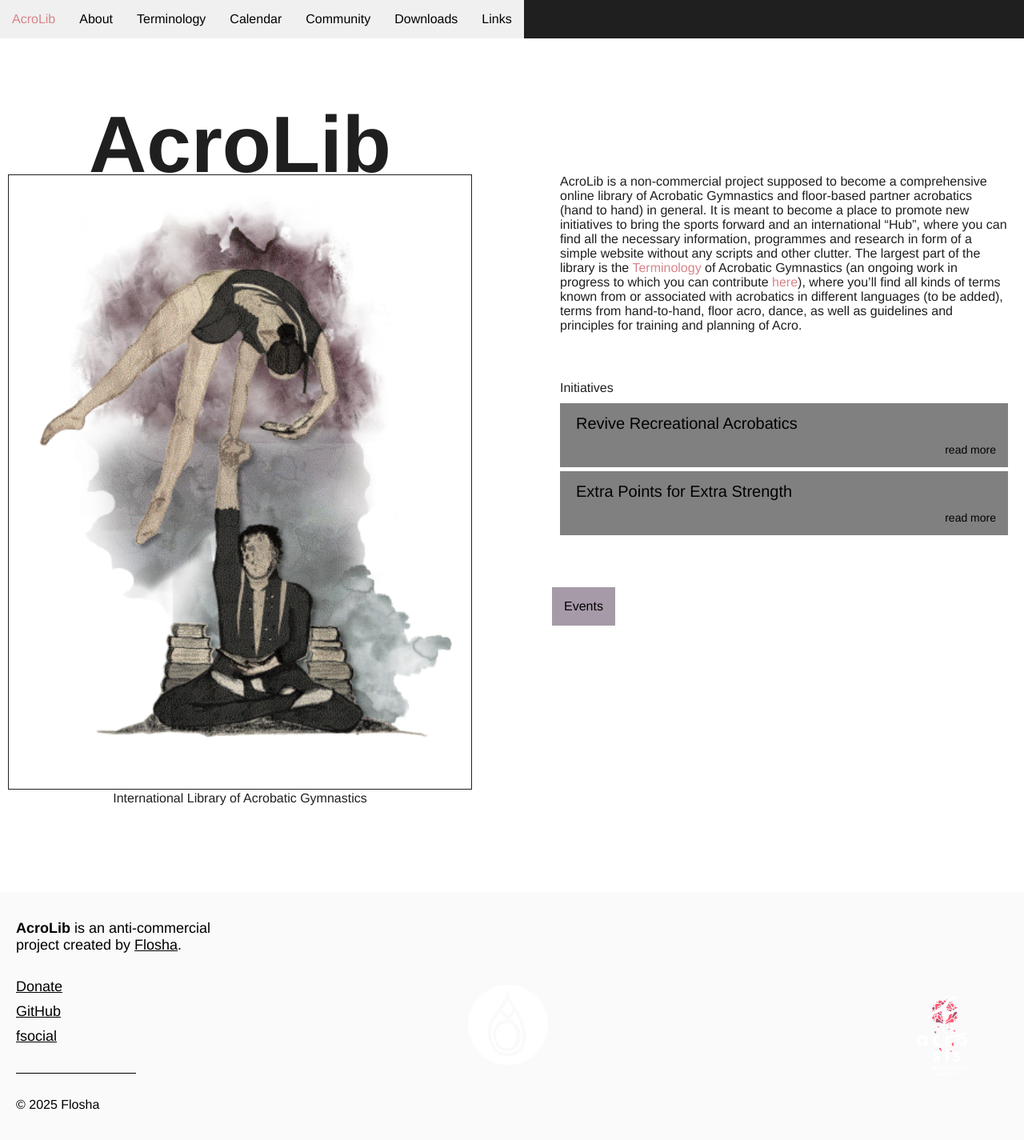
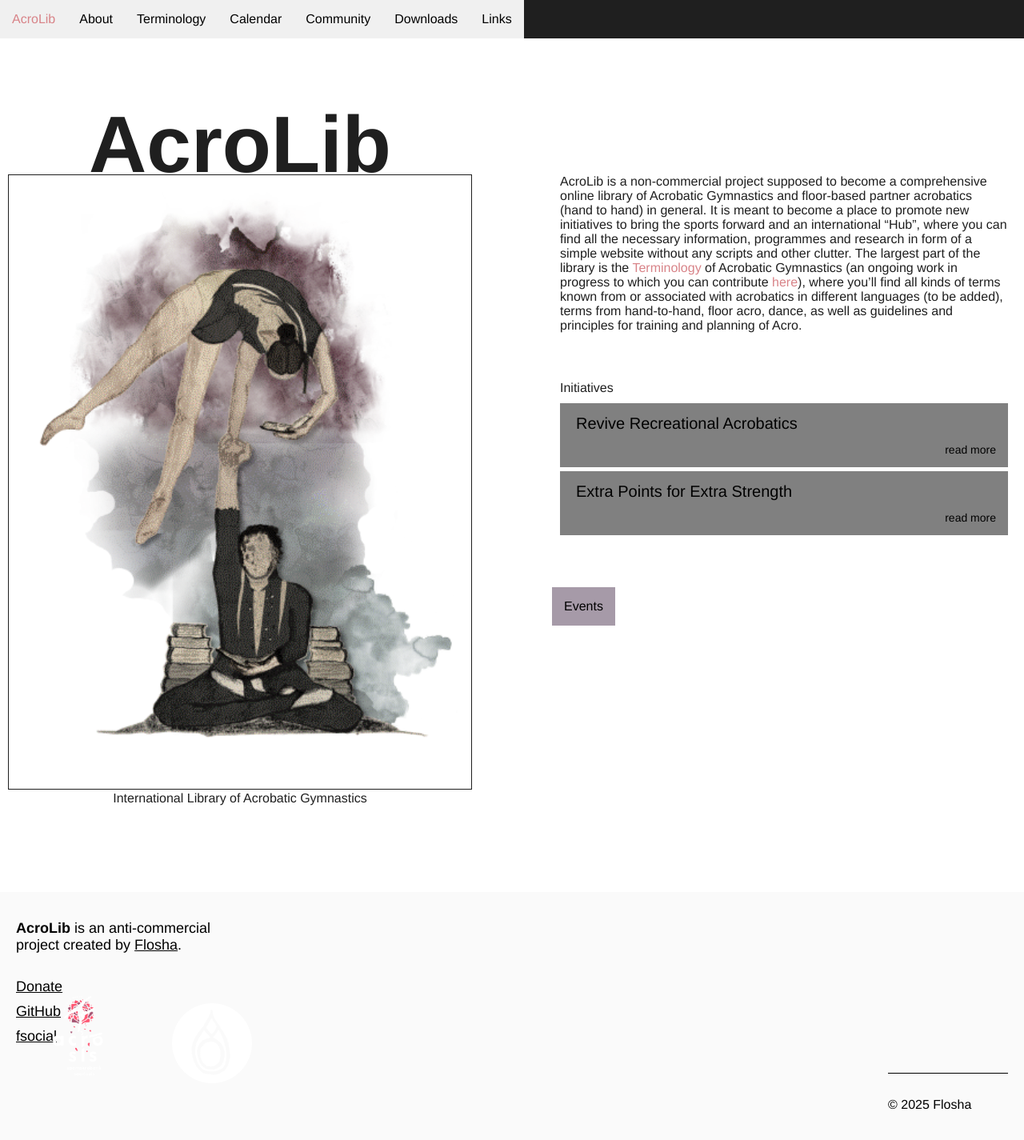
Before and after one commit to floshin/acrolib, a Jekyll site: the page built from index.md, in a window 1280 px wide. Shown: the whole page at 80% size. Built offline with Jekyll 4.4.1, drawn with Linux system fonts in a browser that asks for light colours; our own code applies the rules of GitHub Pages for plain Markdown files.

Commit message:
upd footer

```diff
--- a/_includes/footer.html
+++ b/_includes/footer.html
@@ -7,12 +7,12 @@
     <p><a href="https://fsoci.al">fsocial</a></p>
 
     <div>
-      <a href="https://flosh.in">
-        <img src="/assets/flosha-logo.png">
-      </a>
-      <a href="https://flosh.in">
+      <div>
         <img src="/assets/acro-sls.png">
-      </a>
+        <a href="https://flosh.in">
+          <img src="/assets/flosha-logo.png">
+        </a>
+      </div>
       <p>
         © 2025 Flosha
       </p>
```
